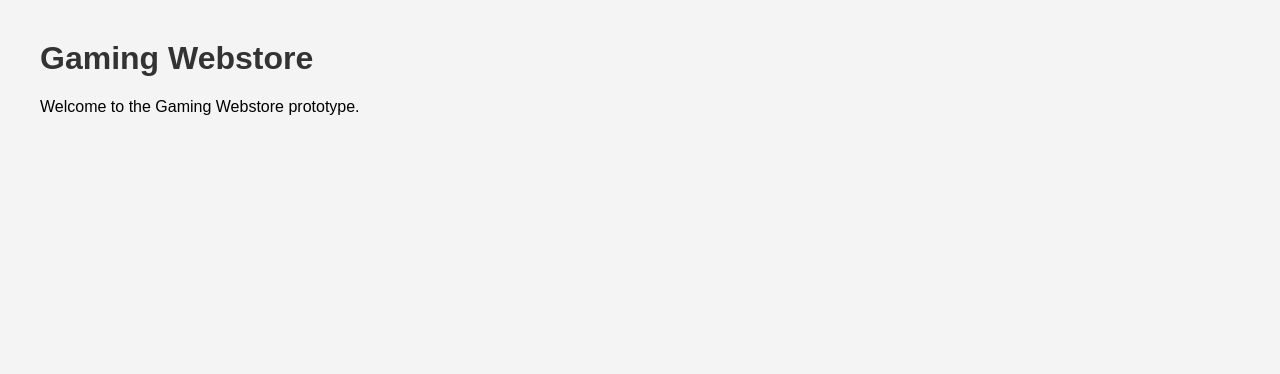
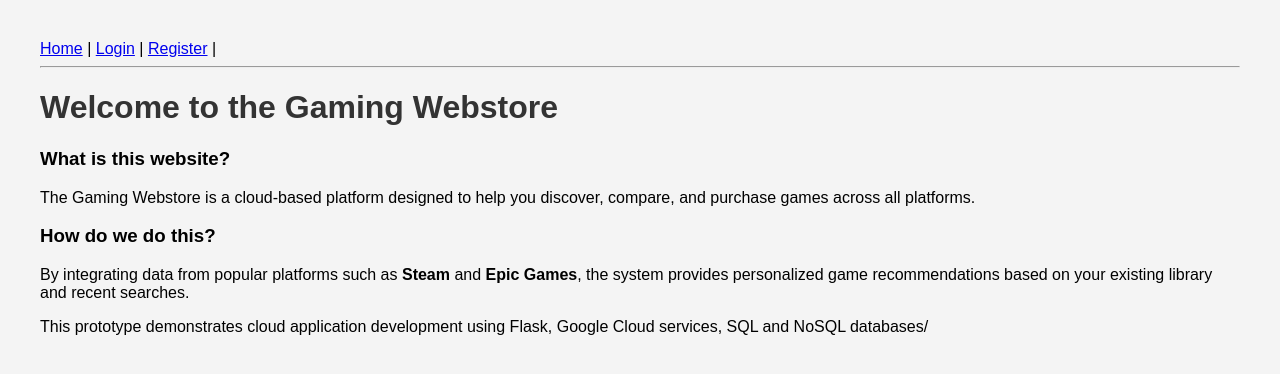
Before and after one commit to DrinJKPI/Gaming-Web-App, a Flask app: page / in a window 1280 px wide. Shown: the top 374 px of the page. Run offline with Flask 3, Linux system fonts and the light colour scheme.

Commit message:
Added base homepage, login page, and registration page

```diff
--- a/app/routes.py
+++ b/app/routes.py
@@ -4,4 +4,12 @@ main_bp = Blueprint("main", __name__)
 
 @main_bp.route("/")
 def home():
-    return render_template("base.html")
+    return render_template("home.html")
+
+@main_bp.route("/login")
+def login():
+    return render_template("login.html")
+
+@main_bp.route("/register")
+def register():
+    return render_template("register.html")
--- a/app/templates/base.html
+++ b/app/templates/base.html
@@ -6,9 +6,16 @@
     <link rel="stylesheet" href="{{ url_for('static', filename='css/styles.css') }}">
 </head>
 <body>
-    <h1>Gaming Webstore</h1>
-    <p>Welcome to the Gaming Webstore prototype.</p>
 
-    {% block content %}{% endblock %}
+<nav>
+    <a href="{{ url_for('main.home') }}">Home</a> |
+    <a href="{{ url_for('main.login') }}">Login</a> |
+    <a href="{{ url_for('main.register') }}"> Register</a> |
+</nav>
+
+<hr>
+
+{% block content %}{% endblock %}
+
 </body>
 </html>
--- /dev/null
+++ b/app/templates/home.html
@@ -0,0 +1,24 @@
+{% extends "base.html" %}
+
+{% block content %}
+<h1>Welcome to the Gaming Webstore</h1>
+
+<h3>What is this website?</h3>
+<p>
+  The Gaming Webstore is a cloud-based platform designed to help you
+  discover, compare, and purchase games across all platforms.
+</p>
+
+<h3>How do we do this?</h3>
+<p>
+  By integrating data from popular platforms such as <strong>Steam</strong> and
+  <strong>Epic Games</strong>, the system provides personalized game recommendations
+  based on your existing library and recent searches.
+</p>
+
+<p>
+  This prototype demonstrates cloud application development using
+  Flask, Google Cloud services, SQL and NoSQL databases/
+</p>
+
+{% endblock %}
```
Also changed, not shown: app/templates/login.html (+16 -9 lines), app/templates/register.html (added, +21 -0 lines).
